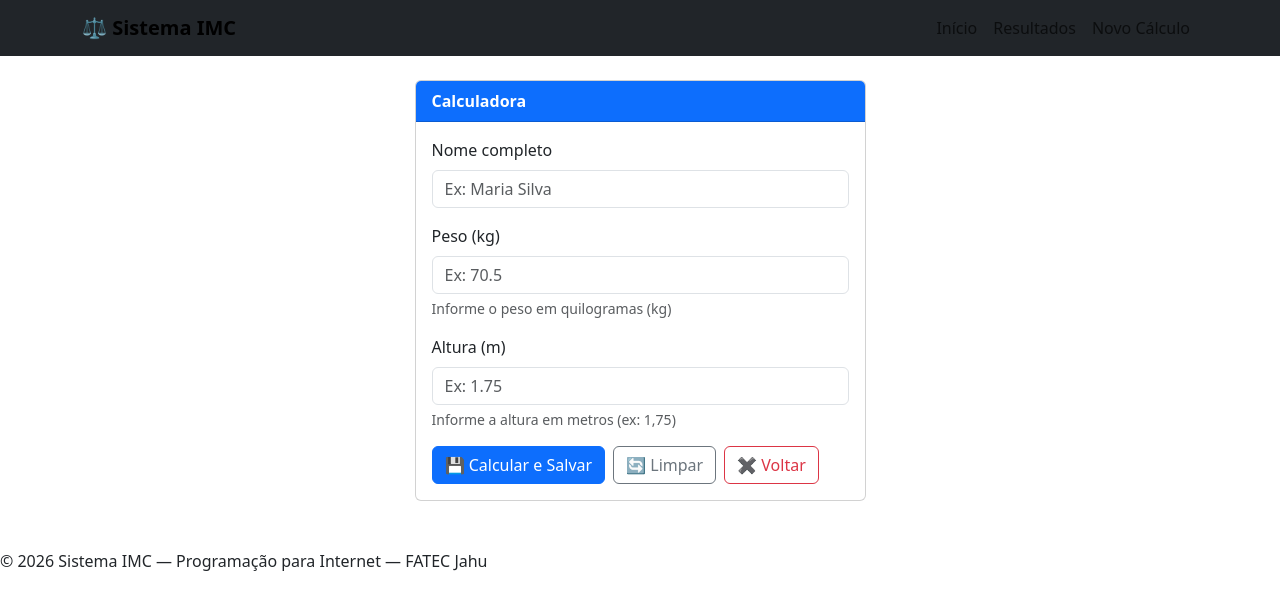
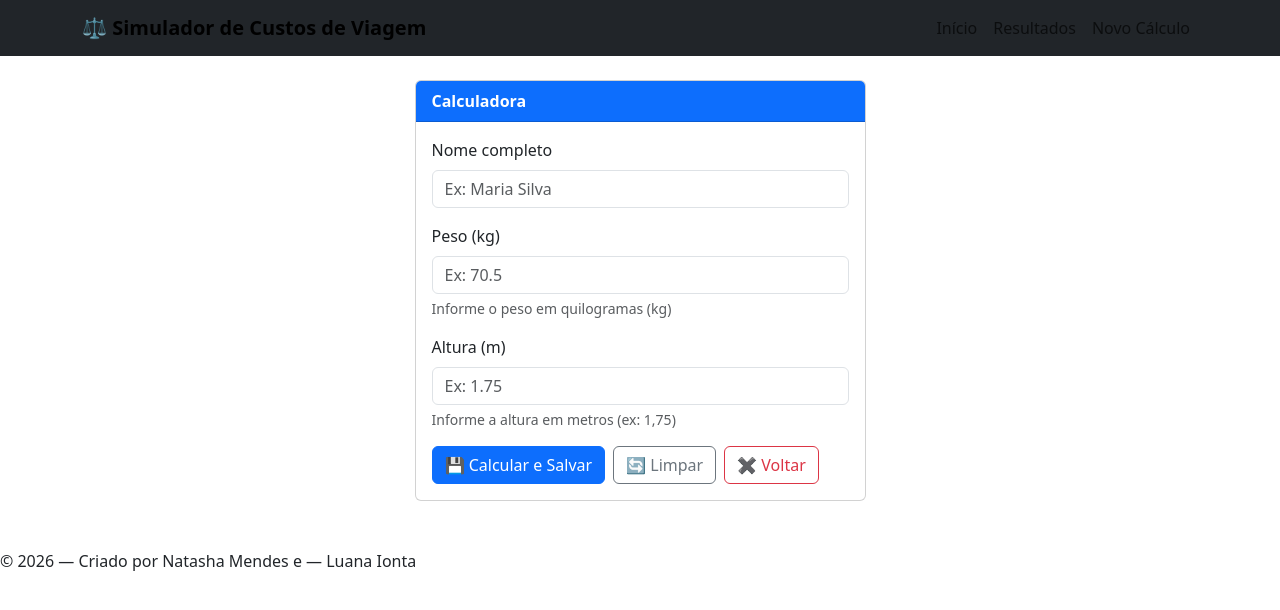
Before and after one commit to NatashaMendes/Prova-Html, a Flask app: page /calcular in a window 1280 px wide. Shown: the top 610 px of the page. Run offline with Flask 3, Linux system fonts and the light colour scheme.

Commit message:
alterações

```diff
--- a/app.py
+++ b/app.py
@@ -2,38 +2,6 @@ from flask import Flask, render_template, request, redirect, url_for, flash, ses
 
 app = Flask(__name__)
 app.secret_key = 'qualquer'
-
-@app.route('/cadastro', methods=['GET', 'POST'])
-def cadastro():
-    # methods=['GET', 'POST'] informa ao Flask que esta rota aceita AMBOS os métodos.
-    # GET: exibe o formulário vazio (quando o usuário chega na página).
-    # POST: processa os dados enviados (quando o usuário clica em "Enviar").
-    # Sem essa declaração, Flask aceita apenas GET por padrão.
-
-    if request.method == 'POST':
-        # Este bloco só executa quando o formulário foi enviado (método POST).
-
-        # request.form é um dicionário com todos os campos do formulário.
-        # A chave é o atributo 'name' do campo HTML.
-        nome = request.form['nome']
-        email = request.form['email']
-        cidade = request.form['cidade']
-
-        # Por enquanto apenas imprimimos no terminal — banco de dados vem na Aula 05.
-        print(f'Novo cadastro recebido: {nome} | {email} | {cidade}')
-
-        # flash() envia uma mensagem de feedback para o próximo template renderizado.
-        flash(f'Cadastro de {nome} realizado com sucesso!', 'success')
-
-        # redirect() + url_for() redireciona para outra rota após processar o POST.
-        # Este padrão (POST → redirect → GET) é chamado de PRG pattern e evita
-        # que o navegador reenvie o formulário ao recarregar a página.
-        return redirect(url_for('pagina_inicial'))
-
-    # Se o método for GET (ou seja, se chegamos aqui sem ser por POST):
-    # apenas renderizamos o formulário vazio.
-    return render_template('cadastro.html')
-
 
 @app.route('/')
 def index():
--- a/prova-1/template/base.html
+++ b/prova-1/template/base.html
@@ -4,7 +4,7 @@
 <head>
     <meta charset="UTF-8">
     <meta name="viewport" content="width=device-width, initial-scale=1.0">
-    <title>{% block titulo %}Sistema IMC{% endblock %}</title>
+    <title>{% block titulo %}Simulador de Custos de Viagem {% endblock %}</title>
     <link href="https://cdn.jsdelivr.net/npm/bootstrap@5.3.3/dist/css/bootstrap.min.css" rel="stylesheet">
     <link rel="stylesheet" href="{{ url_for('static', filename='css/style.css') }}">
 </head>
@@ -13,7 +13,7 @@
 
     <nav class="navbar navbar-expand-lg bg-dark">
         <div class="container">
-            <a class="navbar-brand fw-bold" href="{{ url_for('index') }}">⚖️ Sistema IMC</a>
+            <a class="navbar-brand fw-bold" href="{{ url_for('index') }}">⚖️ Simulador de Custos de Viagem </a>
             <button class="navbar-toggler" type="button" data-bs-toggle="collapse" data-bs-target="#navbarNav"
                 aria-controls="navbarNav" aria-expanded="false" aria-label="Alternar navegação">
                 <span class="navbar-toggler-icon"></span>
@@ -54,7 +54,7 @@
     </main>
 
     <footer>
-        &copy; 2026 Sistema IMC &mdash; Programação para Internet &mdash; FATEC Jahu
+        &copy; 2026 &mdash; Criado por Natasha Mendes e  &mdash; Luana Ionta
     </footer>
 
     <script src="https://cdn.jsdelivr.net/npm/bootstrap@5.3.3/dist/js/bootstrap.bundle.min.js"></script>
--- a/prova-1/template/formulario.html
+++ b/prova-1/template/formulario.html
@@ -1,6 +1,6 @@
 {% extends 'base.html' %}
 
-{% block titulo %}Novo Cálculo — Sistema IMC{% endblock %}
+{% block titulo %} Simulador de Custos de Viagem {% endblock %}
 
 {% block conteudo %}
 
--- a/prova-1/template/index.html
+++ b/prova-1/template/index.html
@@ -1,6 +1,6 @@
 {% extends 'base.html' %}
 
-{% block titulo %}Início — Sistema IMC{% endblock %}
+{% block titulo %}Início — Sistema {% endblock %}
 
 {% block conteudo %}
 
--- a/prova-1/template/resultados.html
+++ b/prova-1/template/resultados.html
@@ -1,6 +1,6 @@
 {% extends 'base.html' %}
 
-{% block titulo %}Resultados — Sistema IMC{% endblock %}
+{% block titulo %}Resultados — Simulador de Custos de Viagem {% endblock %}
 
 {% block conteudo %}
 
```
